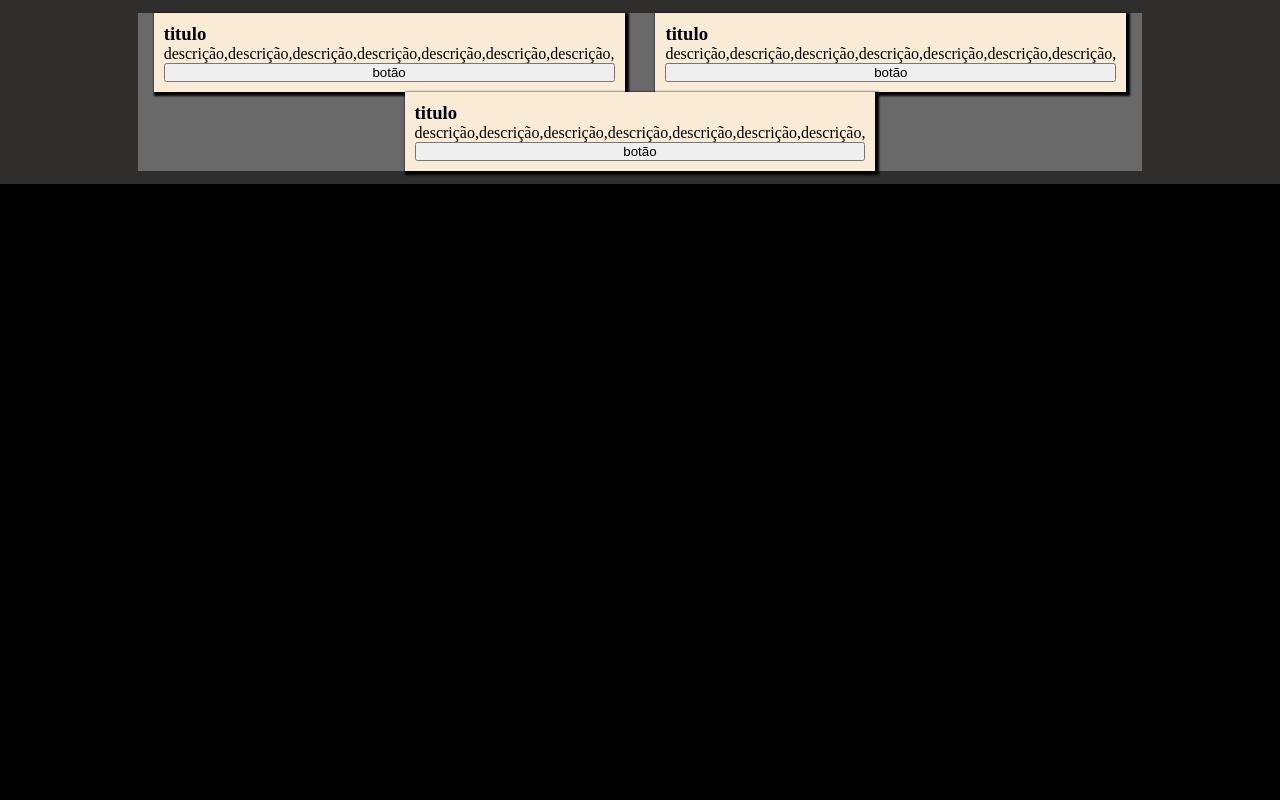
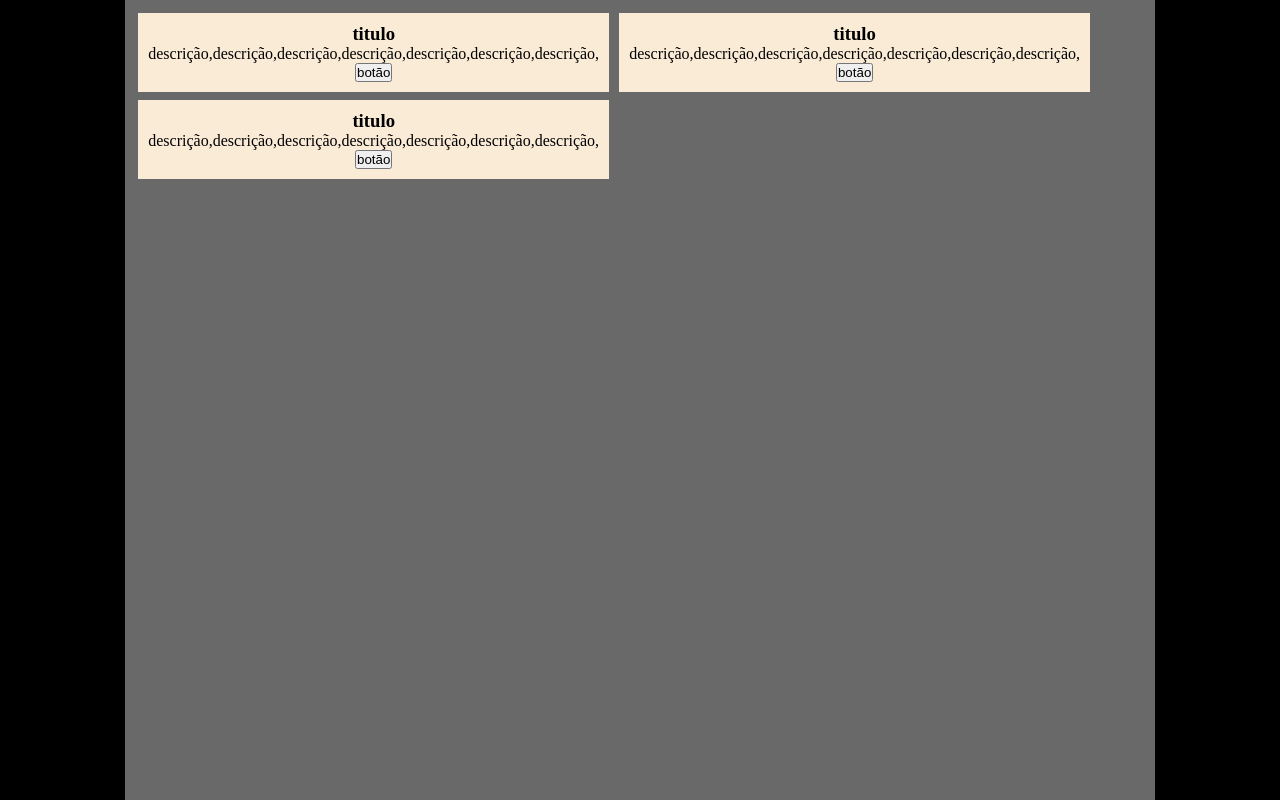
Before and after one commit to Iago-Peres/FrontEnd-Senac, a plain HTML site: page exercicios/ex 4. tabela de preços/index.html in a window 1280 px wide. Drawn offline with Linux system fonts and the light colour scheme.

Commit message:
exercicios

```diff
--- a/exercicios/ex tabela de preços/stylesheet.css
+++ b/exercicios/ex 4. tabela de preços/stylesheet.css
@@ -7,33 +7,35 @@
 body {
     display: flex;
     flex-direction: column;
-    flex: 1;
+    width: 100vw;
+    height: 100vh;
     background-color: black;
 }
 
 main {
-    padding: 1%;
     display: flex;
-    flex-flow: column wrap;
+    flex-direction: column wrap;
     justify-content: center;
-    align-items: center;
-    background-color: rgb(48, 45, 45);
+    flex: 1;
 }
 
 section {
     display: flex;
     flex-flow: row wrap;
-    justify-content: space-around;
-    align-items: center;
+    flex: 0.8;
+    padding: 1%;
+    gap: 1%;
+    justify-content:flex-start;
+    align-content: flex-start;
     background-color: dimgray;
-    width: 80%;
 }
 
 #card {
     display: flex;
     padding: 1%;
+    flex: 0.2;
     flex-flow: column wrap;
     justify-content: center;
+    align-items: center;
     background-color: antiquewhite;
-    box-shadow: 2px 2px 2px 2px;
 }
```
Also changed, not shown: exercicios/ex 2. layout DashBoard/index.html (renamed from exercicios/ex layout DashBoard/index.html), exercicios/ex 2. layout DashBoard/style.css (renamed from exercicios/ex layout DashBoard/style.css), exercicios/ex 3. landingPageBasica/index.html (renamed from exercicios/ex landingPageBasica/index.html), exercicios/ex 3. landingPageBasica/style.css (renamed from exercicios/ex landingPageBasica/style.css), exercicios/ex 4. tabela de preços/index.html (renamed from exercicios/ex tabela de preços/index.html).
